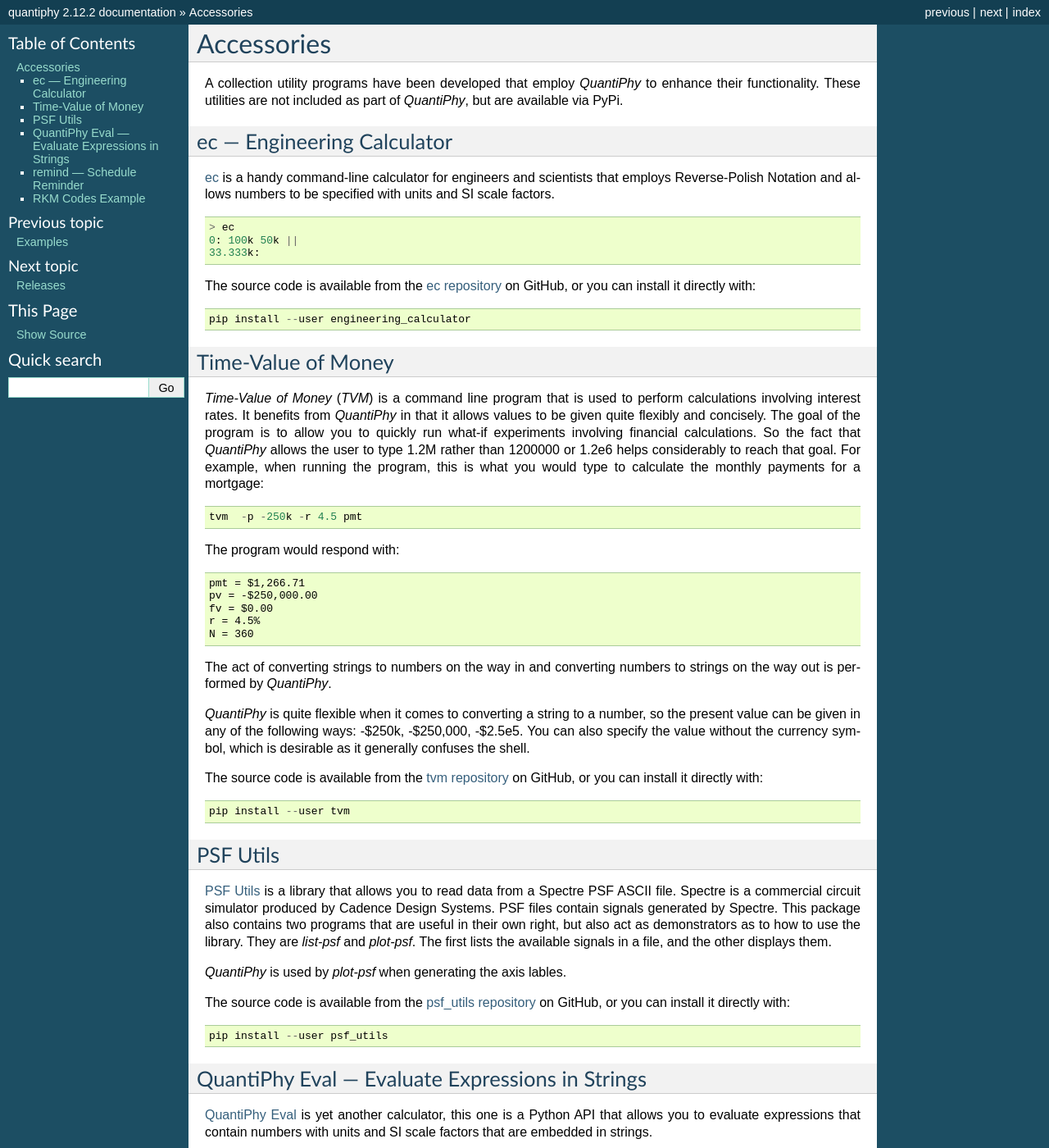
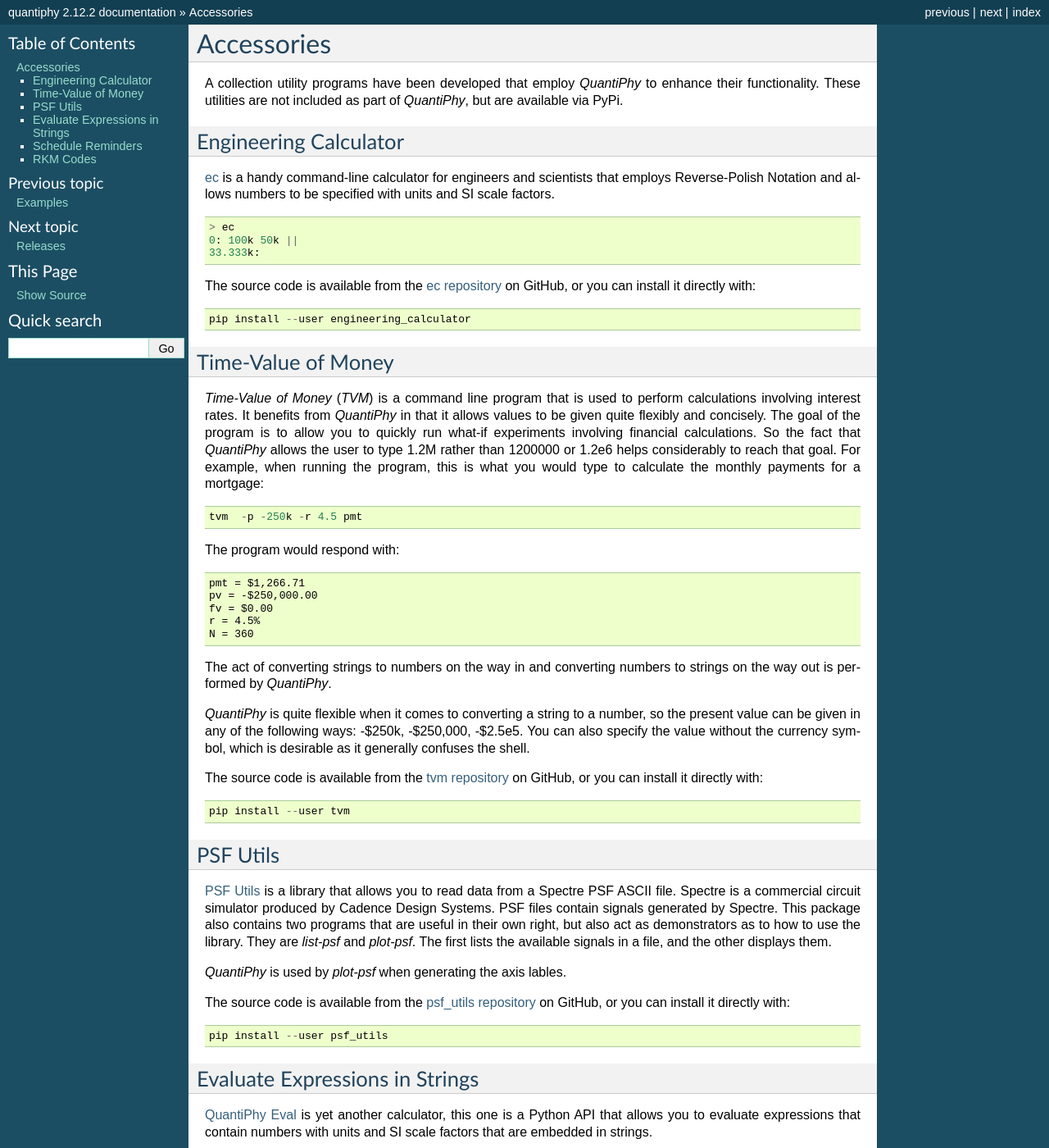
Before and after one commit to KenKundert/quantiphy, a Sphinx documentation site: the page built from doc/accessories.rst, in a window 1280 px wide and 1400 px high. Shown: the whole window at 82% size. Built offline with Sphinx 7.4.7, drawn with Linux system fonts in a browser that asks for light colours; some of the changed lines change nothing that is shown; some of the changed text lies outside the part shown.

Commit message:
Tweak documentation.

```diff
--- a/doc/accessories.rst
+++ b/doc/accessories.rst
@@ -11,13 +11,13 @@
 *QuantiPhy*, but are available via PyPi.
 
 
-.. engineering calculator package {{{1
-.. _engineering calculator package:
+.. ec package {{{1
+.. _ec package:
 
 .. index::
    single: Engineering Calculator (ec) package
 
-ec — Engineering Calculator
+Engineering Calculator
 ---------------------------
 
 `ec <https://github.com/KenKundert/ec>`_ is a handy command-line calculator for
@@ -38,8 +38,8 @@
 
 
 
-.. time-value of money package {{{1
-.. _time-value of money package:
+.. tvm package {{{1
+.. _tvm package:
 
 .. index::
    single: Time-Value of Money (tvm) package
@@ -115,8 +115,8 @@
 .. index::
    single: QuantiPhy Eval package
 
-QuantiPhy Eval — Evaluate Expressions in Strings
-------------------------------------------------
+Evaluate Expressions in Strings
+-------------------------------
 
 `QuantiPhy Eval <https://github.com/KenKundert/quantiphy_eval>`_ is yet another
 calculator, this one is a Python API that allows you to evaluate expressions
@@ -145,8 +145,8 @@
 .. index::
    single: Remind package
 
-remind — Schedule Reminder
---------------------------
+Schedule Reminders
+------------------
 
 `remind <https://github.com/KenKundert/remind>`_ is command line reminder
 program. At the appointed time it sends you a notification to remind you of some
@@ -182,8 +182,8 @@
 .. index::
    single: RKM codes
 
-RKM Codes Example
------------------
+RKM Codes
+---------
 
 RKM codes are a way of writing numbers that is often used for specifying the
 sizes of resistors and capacitors on schematics and on the components
```
